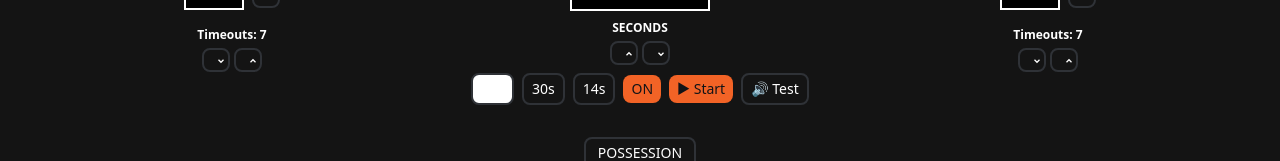
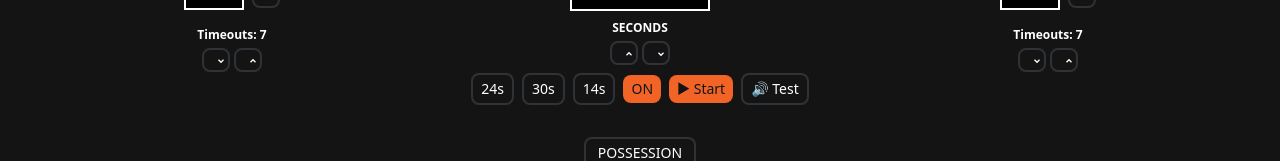
Before and after one commit to shandor-boop/hoop-display-central-00b725de, a React (Vite) app: page / in a window 1280 px wide. Shown: the part 623-784 px from the top of the page. Built offline with nearby package versions, Linux system fonts and the light colour scheme; a web font is replaced by a local one.

Commit message:
adjusted some visual styles

```diff
--- a/src/components/Scoreboard.tsx
+++ b/src/components/Scoreboard.tsx
@@ -405,7 +405,7 @@ export function Scoreboard() {
                       shotClockSeconds: 24,
                     });
                   }}
-                  className={`text-[clamp(0.625rem,1.5vw,0.75rem)] px-1 sm:px-2 py-0.5 sm:py-1 text-white border-white hover:bg-white hover:text-black focus:outline-none ${state.defaultShotClockSeconds === 24 ? 'bg-white text-black' : ''}`}
+                  className={`text-[clamp(0.625rem,1.5vw,0.75rem)] px-1 sm:px-2 py-0.5 sm:py-1 text-white border-white hover:bg-white hover:text-black focus:outline-none ${state.defaultShotClockSeconds === 24 ? 'border-yellow-400 border-2' : ''}`}
                   title="Set default to 24s (NBA/FIBA)"
                 >
                   24s
@@ -420,7 +420,7 @@ export function Scoreboard() {
                       shotClockSeconds: 30,
                     });
                   }}
-                  className={`text-[clamp(0.625rem,1.5vw,0.75rem)] px-1 sm:px-2 py-0.5 sm:py-1 text-white border-white hover:bg-white hover:text-black focus:outline-none ${state.defaultShotClockSeconds === 30 ? 'bg-white text-black' : ''}`}
+                  className={`text-[clamp(0.625rem,1.5vw,0.75rem)] px-1 sm:px-2 py-0.5 sm:py-1 text-white border-white hover:bg-white hover:text-black focus:outline-none ${state.defaultShotClockSeconds === 30 ? 'border-yellow-400 border-2' : ''}`}
                   title="Set default to 30s (NCAA/High School)"
                 >
                   30s
```
